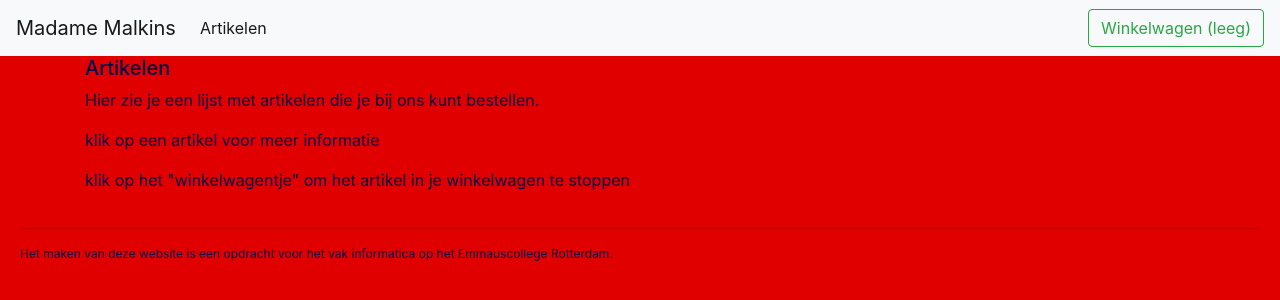
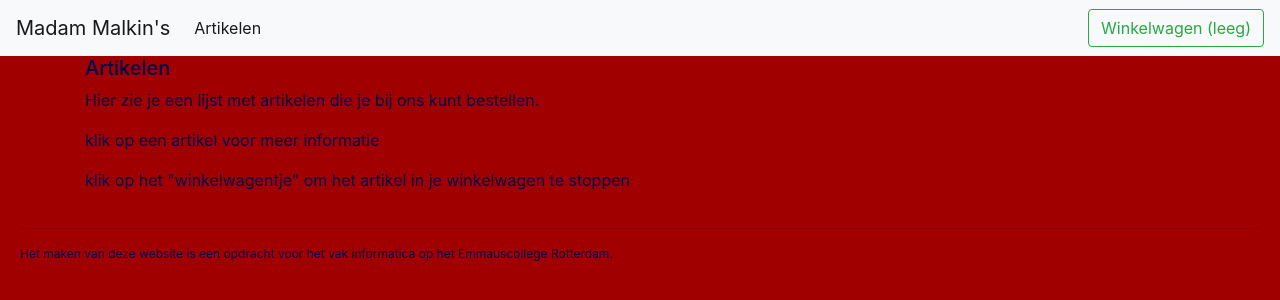
Before and after one commit to cam-emmauscollege/webshop-5Vin1-Danica-Louisa, a website: page web/index.html in a window 1280 px wide. Drawn offline with nearby package versions, Linux system fonts and the light colour scheme; no server answers.

Commit message:
naam veranderd

```diff
--- a/web/css/style.css
+++ b/web/css/style.css
@@ -1,6 +1,6 @@
 /* all pages */
 body {
-  background-color: rgb(224, 0, 0);
+  background-color: rgb(161, 0, 0);
 }
 
 h5{
--- a/web/index.html
+++ b/web/index.html
@@ -25,7 +25,7 @@
 
   <!-- menubalk -->
 	<nav class="navbar navbar-expand-lg navbar-light bg-light">
-		<a class="navbar-brand" href="#">Madame Malkins</a>
+		<a class="navbar-brand" href="#">Madam Malkin's</a>
 		<button class="navbar-toggler" type="button" data-toggle="collapse" data-target="#navbarSupportedContent" aria-controls="navbarSupportedContent" aria-expanded="false" aria-label="Toggle navigation">
         <span class="navbar-toggler-icon"></span>
       </button>
```
Also changed, not shown: web/product.html (+1 -1 lines), README.md.
